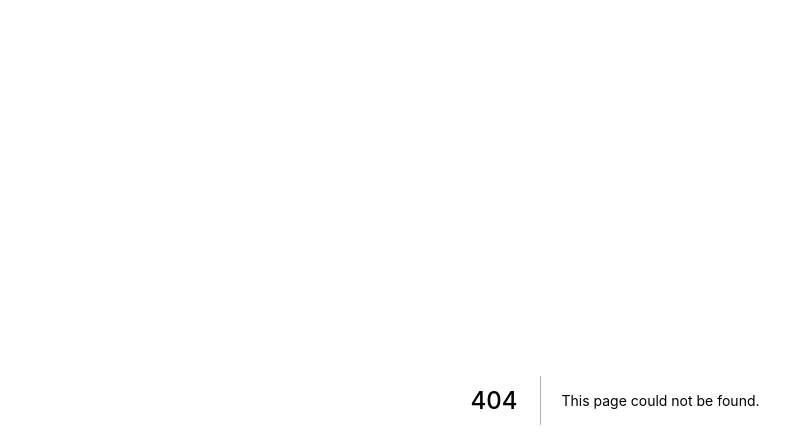
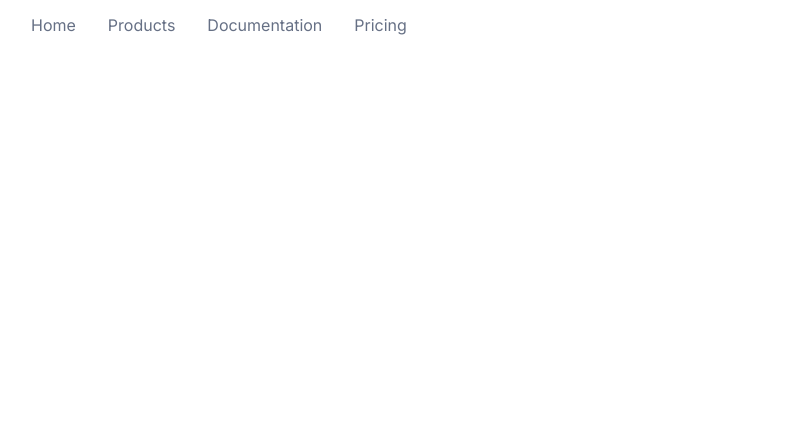
Before and after one commit to profydev/prolog-app-nikballal, a Next.js app: page /Navbar in a window 1280 px wide. Before the commit this address had no page. Shown: the top 448 px of the page, without its empty margins (25-815 px from the left). Built offline with nearby package versions, Linux system fonts and the light colour scheme.

Commit message:
landing page header --version2

```diff
--- /dev/null
+++ b/pages/Navbar.jsx
@@ -0,0 +1,47 @@
+import styled from "styled-components";
+import { Routes } from "@config/routes";
+import Link from "next/link";
+
+const NavItems = styled.ul`
+  display: flex;
+  list-style: none;
+`;
+const NavItem = styled.li`
+  padding: 0 16px;
+`;
+
+const NavLink = styled.a`
+  text-decoration: none;
+  color: #667085;
+`;
+
+const Navbar = () => {
+  return (
+    <div>
+      <NavItems>
+        <NavItem>
+          <Link href={Routes.home} passHref>
+            <NavLink>Home</NavLink>
+          </Link>
+        </NavItem>
+        <NavItem>
+          <Link href={Routes.products} passHref>
+            <NavLink>Products</NavLink>
+          </Link>
+        </NavItem>
+        <NavItem>
+          <Link href={Routes.documentation} passHref>
+            <NavLink>Documentation</NavLink>
+          </Link>
+        </NavItem>
+        <NavItem>
+          <Link href={Routes.pricing} passHref>
+            <NavLink>Pricing</NavLink>
+          </Link>
+        </NavItem>
+      </NavItems>
+    </div>
+  );
+};
+
+export default Navbar;
```
